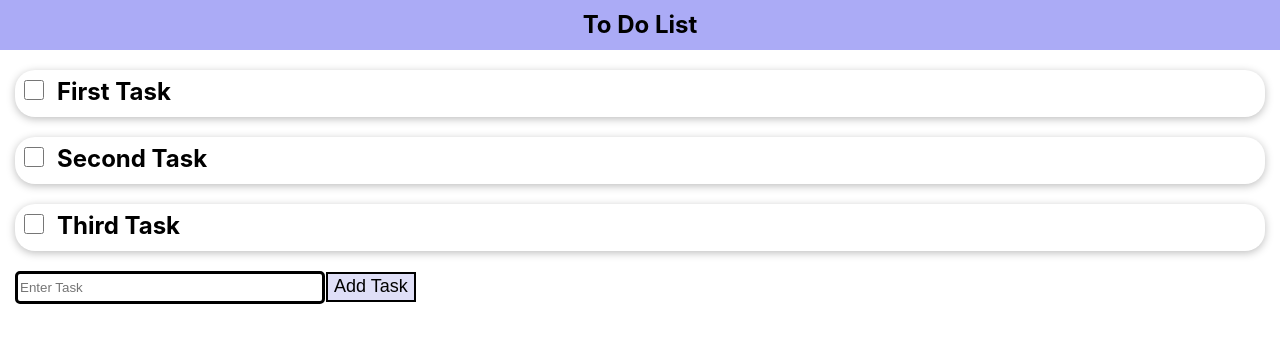
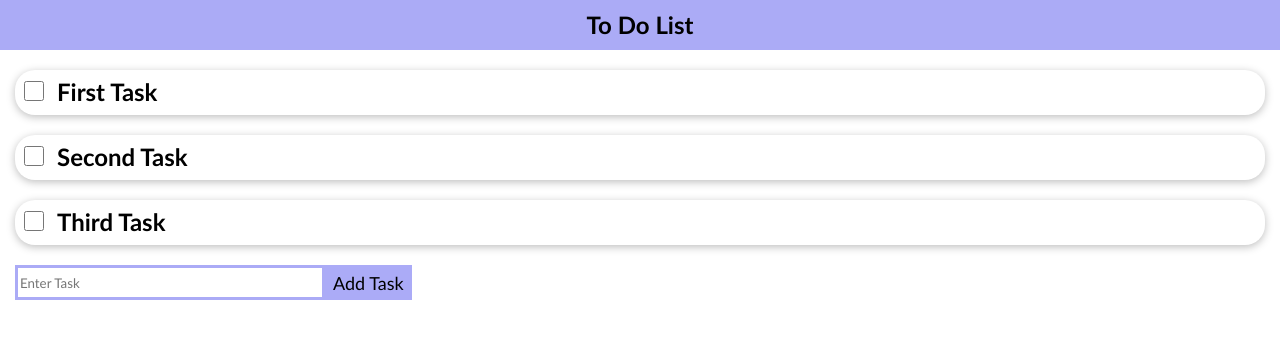
Before and after one commit to Durgesh099/webapp-ToDoList, a React (Create React App) app: page / in a window 1280 px wide. Shown: the top 342 px of the page. Built offline with nearby package versions, Linux system fonts and the light colour scheme.

Commit message:
changed in label & insert box

```diff
--- a/src/components/Task.css
+++ b/src/components/Task.css
@@ -1,9 +1,13 @@
+*{
+    font-family: 'Trebuchet MS', 'Lucida Sans Unicode', 'Lucida Grande', 'Lucida Sans', Arial, sans-serif;
+}
+
 .tasks{
     margin: 0px 15px
 }
 
 .tasks h2{
-    height: 40px;
+    height: 38px;
     padding-top: 7px;
     padding-left: 5px;
     margin: 0;
@@ -23,21 +27,28 @@
 }
 
 .input{
-    height: 25px;
+    height: 27.3px;
     width: 300px;
-    margin-right: 1px;
-    border: 3px solid black;
-    border-radius: 5px;
+    border: 3px solid rgb(171, 171, 246);;
+}
+
+.insertbox{
+    display: flex;
 }
 
 .btn{
-    height: 30px;
+    position: relative;
+    height: 35px;
     font-size: 18px;
-    background-color: rgb(223, 223, 247);
-    border: 2px solid black
+    background-color: rgb(171, 171, 247);
+    border: 2px solid rgb(171, 171, 247);;
 }
 
 .btn:active{
     background-color: rgb(199, 199, 248);
     box-shadow: 0 1px 4px rgba(0, 0, 0, 0.2);
 }
+
+.tasks input[type="checkbox"]:checked+label {
+    color: rgb(173, 173, 173);
+}
--- a/src/components/Task.js
+++ b/src/components/Task.js
@@ -24,7 +24,6 @@ const Task=()=>{
         document.getElementById('input').value = ''
     }
 
-
     return(
         <div className="tasks">
         <form>
@@ -32,14 +31,17 @@ const Task=()=>{
                 return(
                     <React.Fragment>
                     <h2 className="h2">
-                        <input type="checkbox" className="cbf"/>
-                        <span className="text">{t}</span>
+                        <input id='checkbox' type="checkbox" className="cbf"/>
+                        <label for='checkbox' className="text">{t}</label>
+                        {console.log(document.getElementById(''))}
                     </h2>
                     </React.Fragment>
                 )
             })}
+            <div className="insertbox">
             <input id="input" className="input" type="text" onChange={inputHandler} name="input" placeholder="Enter Task"/>
             <button className="btn" onClick={submitHandler}>Add Task</button>
+            </div>
         </form>
         </div>
     )
```
